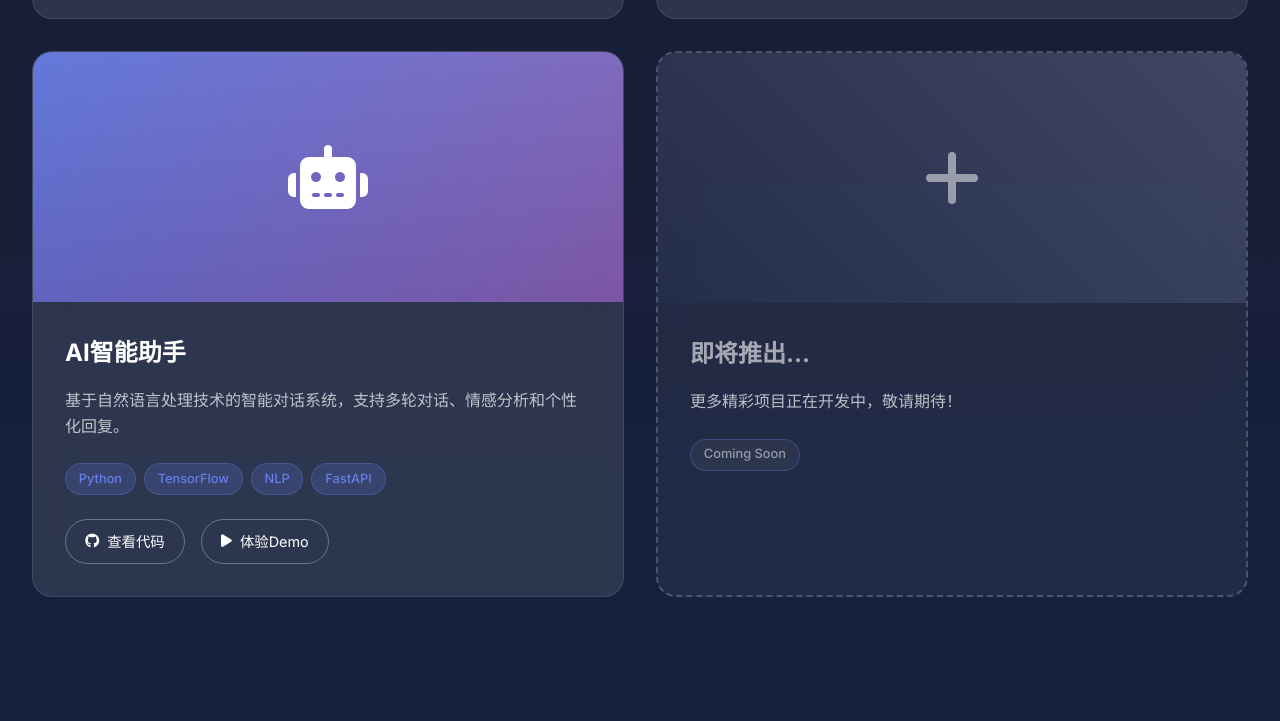
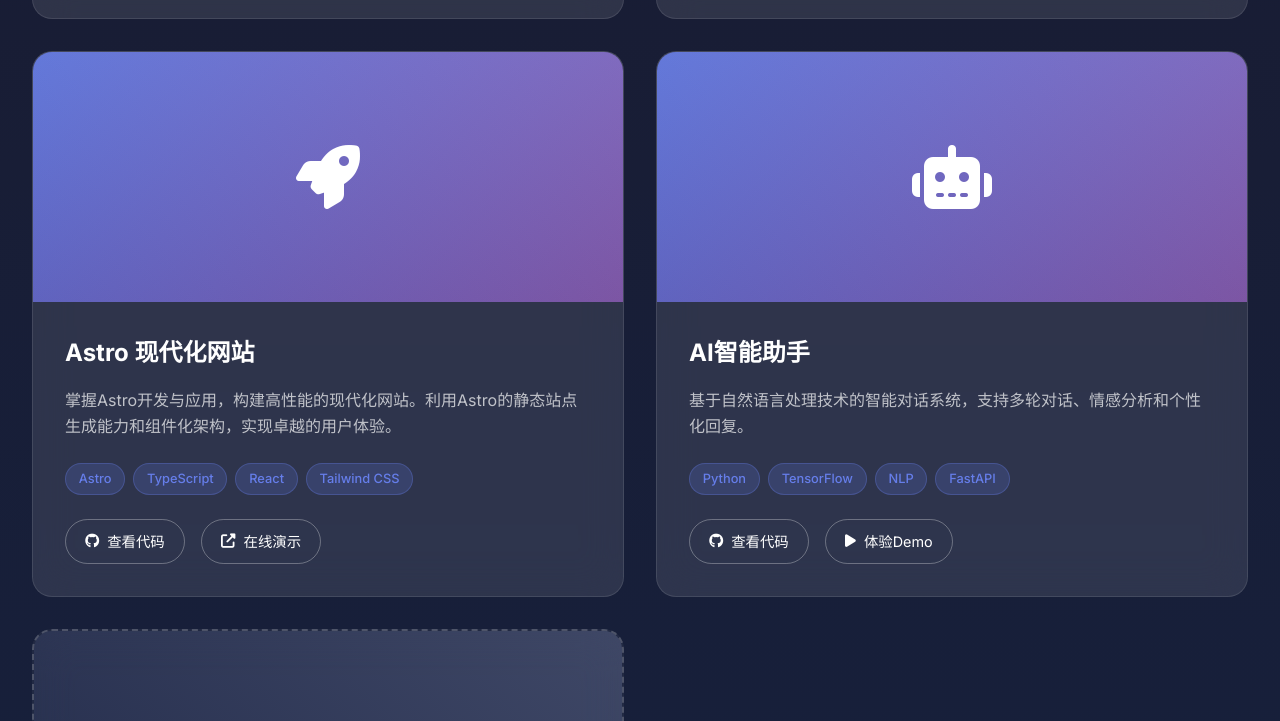
Before and after one commit to huangying-just/firebase-repo, a website: page public/index.html in a window 1280 px wide. Shown: the part 1699-2420 px from the top of the page. Drawn offline with Linux system fonts and the light colour scheme; some packages are replaced by stand-ins of ours.

Commit message:
Add Astro project showcase and skill - astro.cflp.ai demo

```diff
--- a/public/index.html
+++ b/public/index.html
@@ -3,7 +3,7 @@
 <head>
     <meta charset="utf-8">
     <meta name="viewport" content="width=device-width, initial-scale=1">
-    <title>黄莹 - 项目作品集</title>
+    <title>HUANGYING - 项目作品集</title>
     <meta name="description" content="黄莹的项目作品集 - 展示创新的技术项目和解决方案">
 
     <!-- Firebase SDK -->
@@ -641,7 +641,7 @@
     <!-- 导航栏 -->
     <nav class="navbar">
         <div class="nav-container">
-            <div class="logo">黄莹</div>
+            <div class="logo">HUANGYING</div>
             <ul class="nav-menu">
                 <li><a href="#home">首页</a></li>
                 <li><a href="#projects">项目</a></li>
@@ -756,6 +756,34 @@
 
                                  <div class="project-card">
                      <div class="project-image">
+                         <i class="fas fa-rocket"></i>
+                     </div>
+                     <div class="project-content">
+                         <h3 class="project-title">Astro 现代化网站</h3>
+                         <p class="project-description">
+                             掌握Astro开发与应用，构建高性能的现代化网站。利用Astro的静态站点生成能力和组件化架构，实现卓越的用户体验。
+                         </p>
+                         <div class="project-tech">
+                             <span class="tech-tag">Astro</span>
+                             <span class="tech-tag">TypeScript</span>
+                             <span class="tech-tag">React</span>
+                             <span class="tech-tag">Tailwind CSS</span>
+                         </div>
+                         <div class="project-links">
+                             <a href="#" class="project-link">
+                                 <i class="fab fa-github"></i>
+                                 查看代码
+                             </a>
+                             <a href="https://astro.cflp.ai" class="project-link">
+                                 <i class="fas fa-external-link-alt"></i>
+                                 在线演示
+                             </a>
+                         </div>
+                     </div>
+                 </div>
+
+                 <div class="project-card">
+                     <div class="project-image">
                          <i class="fas fa-robot"></i>
                      </div>
                      <div class="project-content">
@@ -822,6 +850,7 @@
                                          <div class="skill-items">
                          <span class="skill-item">React</span>
                          <span class="skill-item">Vue.js</span>
+                         <span class="skill-item">Astro</span>
                          <span class="skill-item">TypeScript</span>
                          <span class="skill-item">Next.js</span>
                          <span class="skill-item">Tailwind CSS</span>
@@ -899,7 +928,7 @@
                         <i class="fas fa-envelope contact-icon"></i>
                         <div>
                             <div style="font-weight: 600;">邮箱联系</div>
-                            <div style="font-size: 0.9rem; opacity: 0.8;">your.email@example.com</div>
+                            <div style="font-size: 0.9rem; opacity: 0.8;">huangying.just@gmail.com</div>
                         </div>
                     </a>
 
@@ -926,7 +955,7 @@
     <!-- 页脚 -->
     <footer class="footer">
         <div class="container">
-            <p>© 2025 黄莹 - 项目作品集 | 基于 Firebase Hosting 构建</p>
+            <p>© 2025 HUANGYING - 项目作品集 | 基于 Firebase Hosting 构建</p>
             <p style="margin-top: 0.5rem; font-size: 0.9rem;">
                 <span id="firebase-status">正在加载 Firebase SDK...</span>
             </p>
```
Lines whose indentation alone changed are shown as unchanged.
